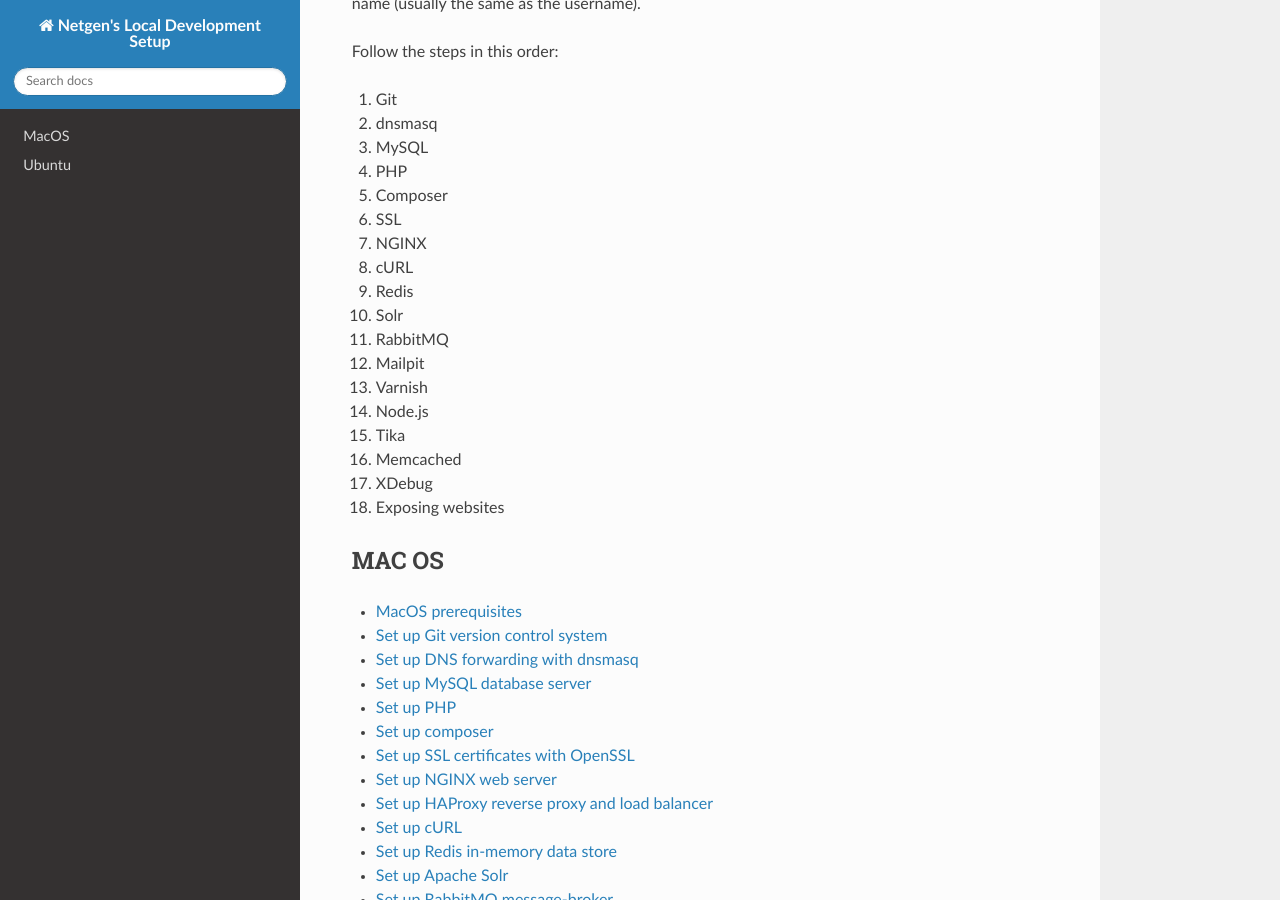
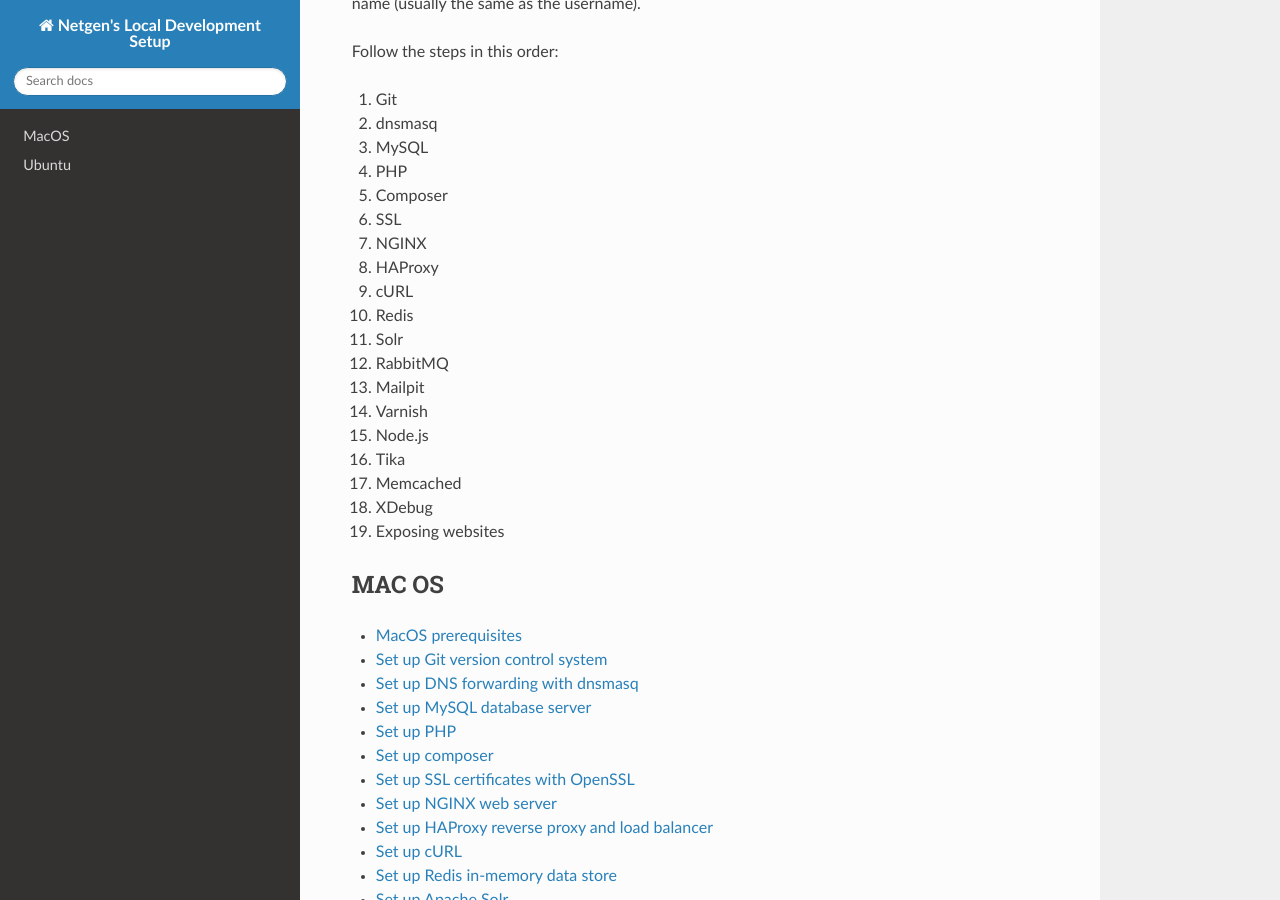
Before and after one commit to netgen/local-development-setup, a Sphinx documentation site: the page built from docs/source/index.rst, in a window 1280 px wide and 900 px high, scrolled down 394 px. Built offline with Sphinx 7.4.7 and the Read the Docs theme 3.1.0, drawn with Linux system fonts in a browser that asks for light colours; formulas are drawn with MathJax 3.

Commit message:
P7A-174: add HAProxy step to

```diff
--- a/docs/source/index.rst
+++ b/docs/source/index.rst
@@ -25,17 +25,18 @@
 5.  Composer
 6.  SSL
 7.  NGINX
-8.  cURL
-9.  Redis
-10. Solr
-11. RabbitMQ
-12. Mailpit
-13. Varnish
-14. Node.js
-15. Tika
-16. Memcached
-17. XDebug
-18. Exposing websites
+8.  HAProxy
+9.  cURL
+10. Redis
+11. Solr
+12. RabbitMQ
+13. Mailpit
+14. Varnish
+15. Node.js
+16. Tika
+17. Memcached
+18. XDebug
+19. Exposing websites
 
 MAC OS
 ---------------
```
